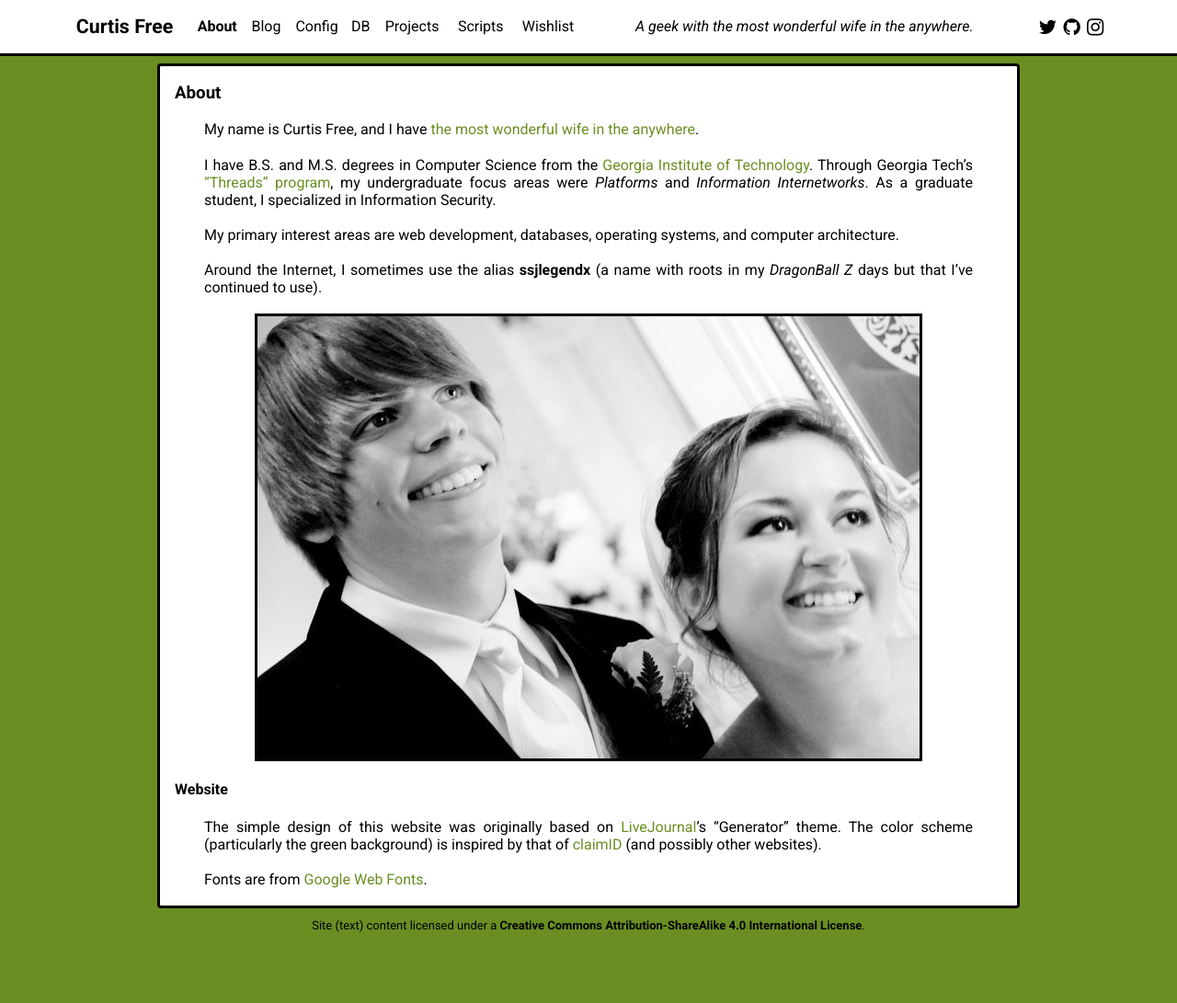
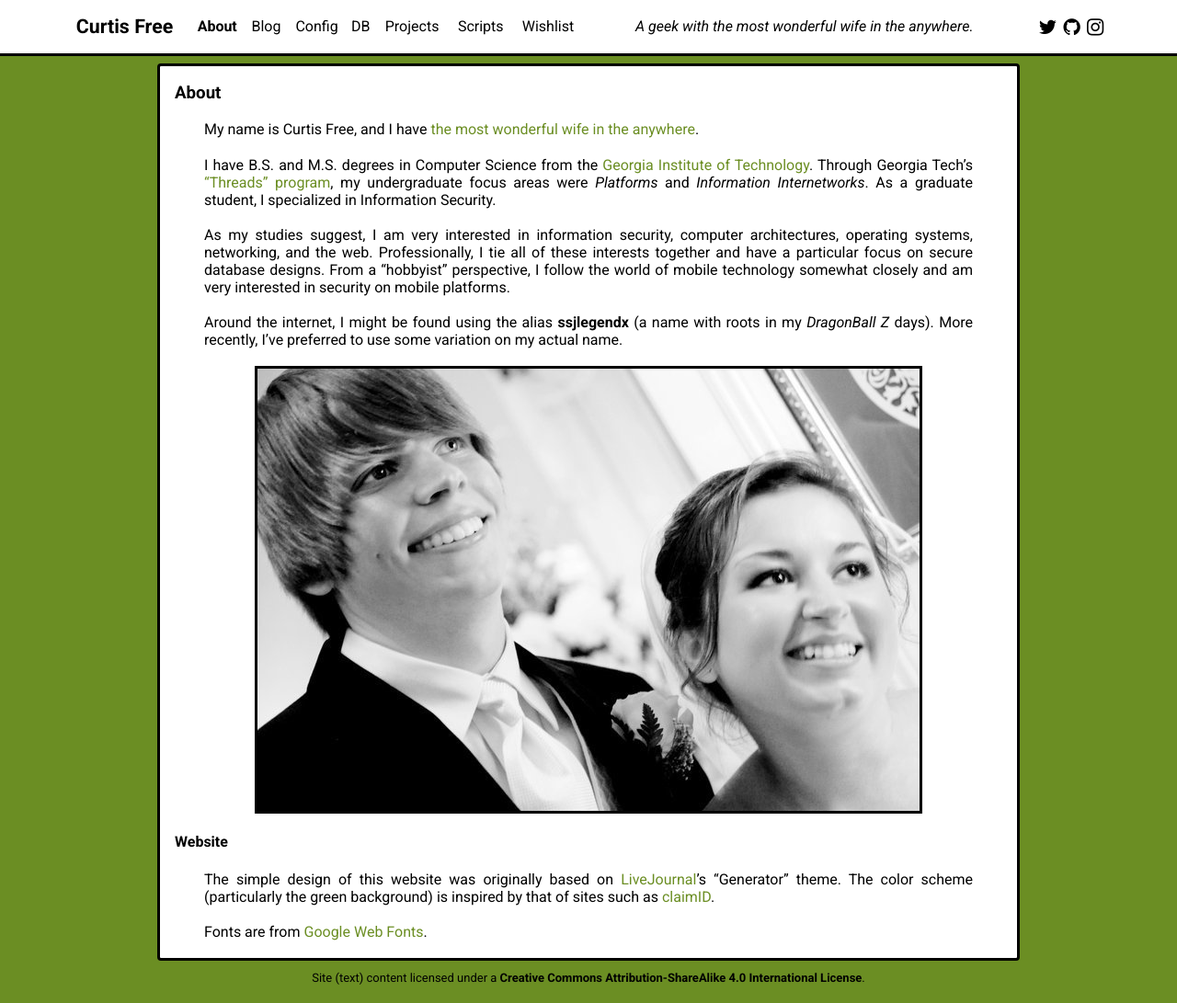
Before and after one commit to cfree3/curtisfree.com, a Jekyll site: the page built from about/index.md, in a window 1280 px wide. Shown: the whole page at 92% size. Built offline with Jekyll 4.4.1, drawn with Linux system fonts in a browser that asks for light colours; nearby versions of some CDN libraries; before the commit the page ends 1034 px from its top, so only the background shows below that.

Commit message:
Work on my "About" page

```diff
--- a/about/index.md
+++ b/about/index.md
@@ -8,19 +8,21 @@ I have B.S. and M.S. degrees in Computer Science from the [Georgia Institute of
 Through Georgia Tech's ["Threads" program][threads], my undergraduate focus areas were _Platforms_
 and _Information Internetworks_. As a graduate student, I specialized in Information Security.
 
-My primary interest areas are web development, databases, operating systems, and computer
-architecture.
+As my studies suggest, I am very interested in information security, computer architectures,
+operating systems, networking, and the web. Professionally, I tie all of these interests together
+and have a particular focus on secure database designs. From a "hobbyist" perspective, I follow the
+world of mobile technology somewhat closely and am very interested in security on mobile platforms.
 
-Around the Internet, I sometimes use the alias **ssjlegendx** (a name with roots in my _DragonBall
-Z_ days but that I've continued to use).
+Around the internet, I might be found using the alias **ssjlegendx** (a name with roots in my
+_DragonBall Z_ days). More recently, I've preferred to use some variation on my actual name.
 
 <img alt="Rebecca and me..." src="/imgs/wedding.jpg" />
 
 #### Website
 
 The simple design of this website was originally based on [LiveJournal][livejournal]'s "Generator"
-theme. The color scheme (particularly the green background) is inspired by that of
-[claimID][claimid] (and possibly other websites).
+theme. The color scheme (particularly the green background) is inspired by that of sites such as
+[claimID][claimid].
 
 Fonts are from [Google Web Fonts][fonts].
 
```
